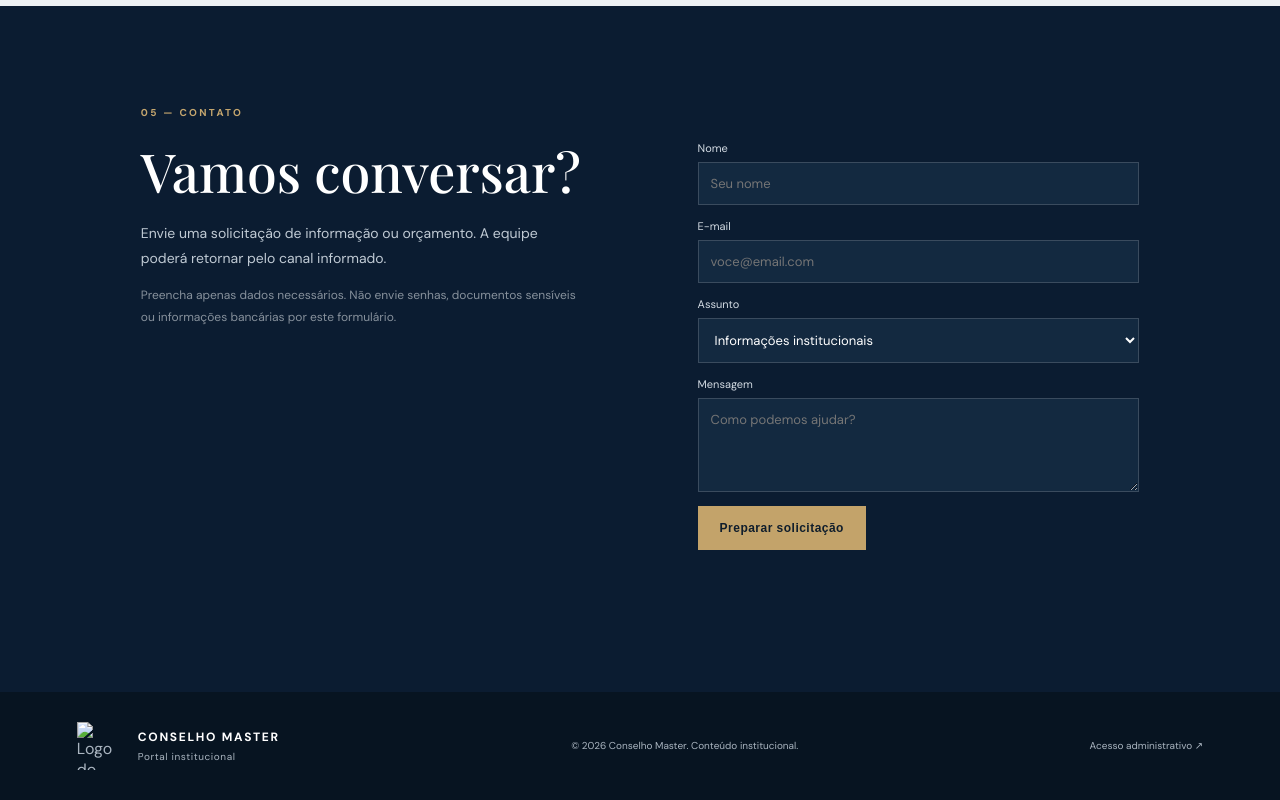
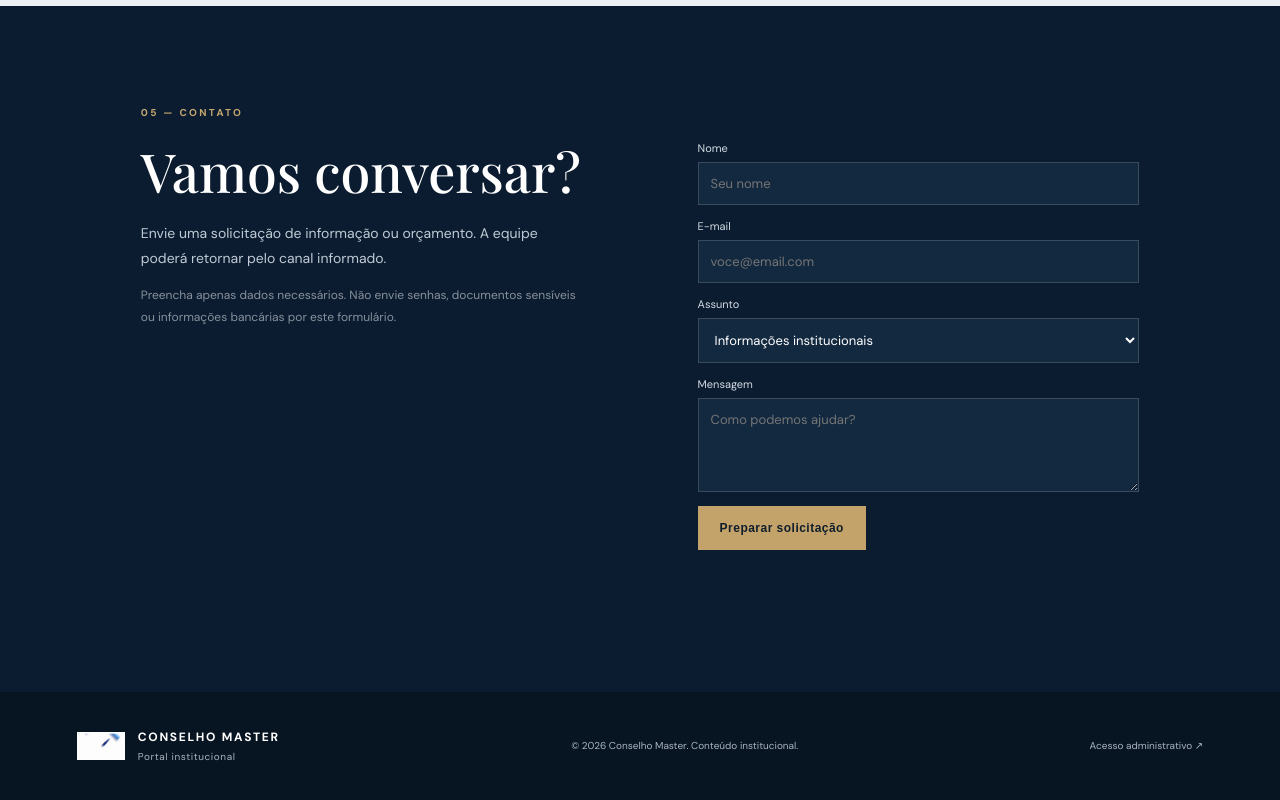
Before and after one commit to 7Hydra0/Master-, a plain HTML site: page index.html in a window 1280 px wide. Shown: the part 3175-3975 px from the top of the page. Drawn offline with nearby package versions, Linux system fonts and the light colour scheme.

Commit message:
index.html

```diff
--- a/index.html
+++ b/index.html
@@ -146,7 +146,7 @@
 
 <footer>
   <a class="brand footer-brand" href="#inicio">
-    <img class="brand-logo" src="assets/images/master-logo.gif" alt="Logo do Conselho Master">
+<img class="brand-logo" src="master-logo.gif" alt="Logo do Conselho Master">
     <span><b>CONSELHO MASTER</b><small>Portal institucional</small></span>
   </a>
   <p>© <span id="year"></span> Conselho Master. Conteúdo institucional.</p>
```
